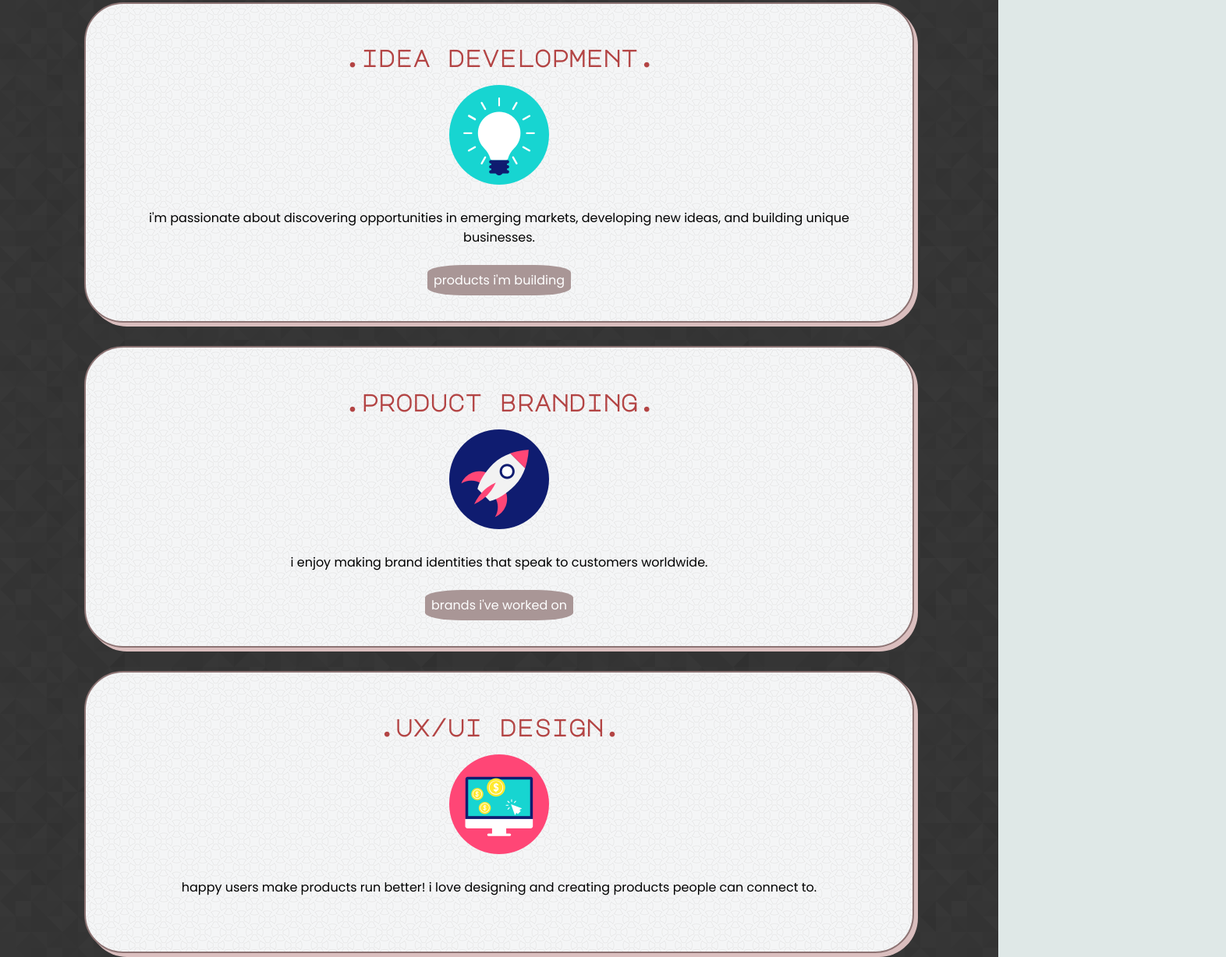
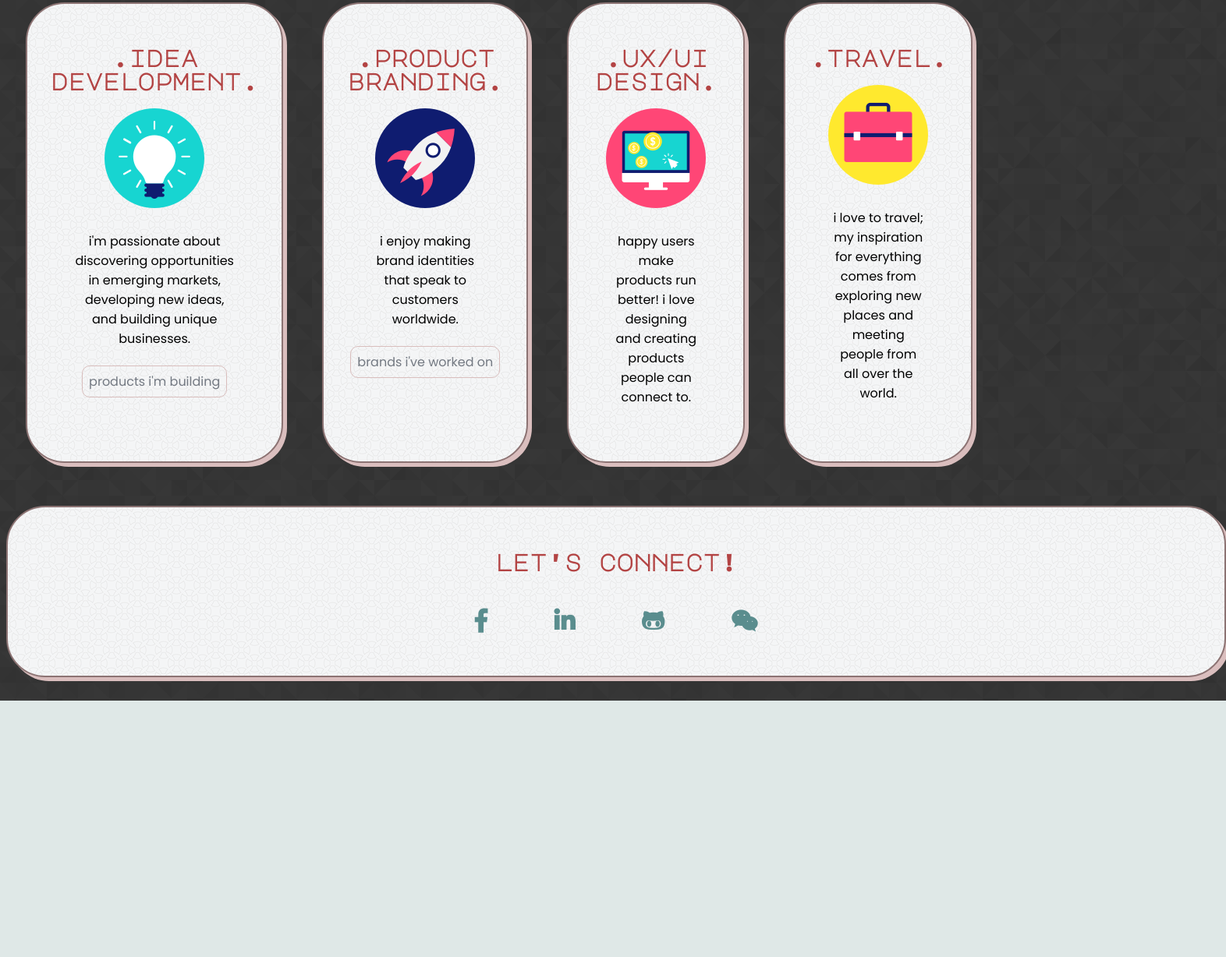
Before and after one commit to ivyyu10/profile, a plain HTML site: page index.html in a window 1280 px wide. Shown: the part 564-1792 px from the top of the page at 78% size, 1572 px wide, since content can reach past the window. After the commit the page ends 1463 px from the top, so only its background shows below. Drawn offline with Linux system fonts and the light colour scheme.

Commit message:
updated format

```diff
--- a/index.html
+++ b/index.html
@@ -12,37 +12,41 @@
 
     <body>
 
-      <div class="container">
+      <div class="container-big">
         <h1>hey there, i'm ivy.</h1>
         <img src="images/IMG_1798.jpg" id = "profpic">
         <p>i'm an entrepreneur with a passion for exploring new ideas and building brand identities. recently, i've been delving into the world of developing and designing software products, and am working on a new business in travel and food tech. on my free time, i love to travel the world. no place is off limits! </p>
       </div>
 
-      <div class="container">
+    <div class ="card-white">
+
+      <div class="card-small">
         <h2>.idea development.</h2>
         <img src="images/ideas.png" alt="light bulb">
         <p>i'm passionate about discovering opportunities in emerging markets, developing new ideas, and building unique businesses.</p>
         <a href="#" target="_blank" class="button">products i'm building</a>
       </div>
 
-      <div class="container">
+      <div class="card-small">
         <h2>.product branding.</h2>
         <img src="images/branding.png" alt="rocket ship">
         <p>i enjoy making brand identities that speak to customers worldwide.</p>
         <a href="#" target="_blank" class="button">brands i've worked on</a>
       </div>
 
-      <div class="container">
+      <div class="card-small">
         <h2>.ux/ui design.</h2>
         <img src="images/uxui.png" alt="computer">
         <p>happy users make products run better! i love designing and creating products people can connect to.</p>
       </div>
 
-      <div class="container">
+      <div class="card-small">
         <h2>.travel.</h2>
         <img src="images/travel.png" alt="suitcase">
         <p>i love to travel; my inspiration for everything comes from exploring new places and meeting people from all over the world.</p>
       </div>
+
+    </div>
 
       <div class="social">
         <h2><strong>let's connect!</strong></h2>
--- a/style.css
+++ b/style.css
@@ -31,7 +31,7 @@ p {
   border-radius: 50%
 }
 
-.container {
+.container-big {
   background-color: #ffffff;
   background-image: url("images/circles-light.png");
   margin: 30px auto;
@@ -39,7 +39,26 @@ p {
   font-weight: 400;
   padding: 30px;
   padding-bottom: 40px;
-  width: 1000px;
+  width: 1500px;
+  border-radius: 50px;
+  border: 2px solid #8c7373;
+  box-shadow: 5px 5px #dabebe;
+}
+
+.card-white {
+  display: flex;
+  justify-content: space-around;
+}
+
+.card-small {
+  background-color: #ffffff;
+  background-image: url("images/circles-light.png");
+  margin: 25px;
+  text-align: center;
+  font-weight: 400;
+  padding: 30px;
+  padding-bottom: 40px;
+  width: 600px;
   border-radius: 50px;
   border: 2px solid #8c7373;
   box-shadow: 5px 5px #dabebe;
@@ -53,7 +72,7 @@ p {
   text-align: center;
   font-weight: 700;
   padding: 30px;
-  width: 1000px;
+  width: 1500px;
   border-radius: 50px;
   border: 2px solid #8c7373;
   box-shadow: 5px 5px #dabebe;
@@ -94,12 +113,14 @@ p {
 
 .button {
   text-decoration: none;
-  color: white;
-  background-color: #a99696;
+  color: #737982;
+  background-color: transparent;
   padding: 8px;
-  border-radius: 25%;
+  border-radius: 10px;
+  border: 1px solid #D9BEBD;
 }
 
 .button:hover {
   background-color: rgba(0, 0, 0, 0.5);
+  color: white;
 }
```
